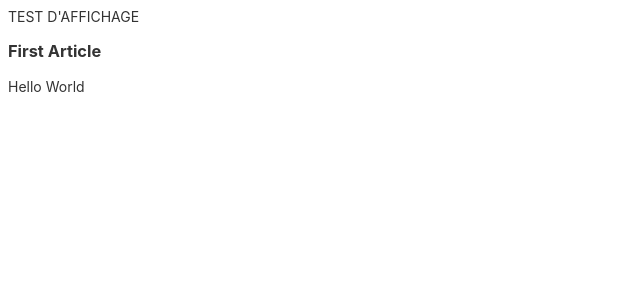
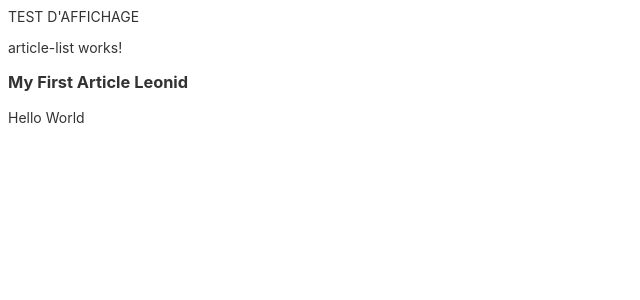
Before and after one commit to Polytech-Paris-Sud-Web/LeonidShuryginTP1Angular, an Angular app: page / in a window 1280 px wide. Shown: the top 300 px of the page, without its empty margins (0-640 px from the left). Built offline with nearby package versions, Linux system fonts and the light colour scheme.

Commit message:
Add articleList component

```diff
--- a/src/app/app.component.html
+++ b/src/app/app.component.html
@@ -1,2 +1,2 @@
 <div>TEST D'AFFICHAGE</div>
-<app-article></app-article>
+<app-article-list></app-article-list>
--- a/src/app/app.module.ts
+++ b/src/app/app.module.ts
@@ -4,13 +4,13 @@ import { BrowserModule } from '@angular/platform-browser';
 import { AppRoutingModule } from './app-routing.module';
 import { AppComponent } from './app.component';
 import { ArticleComponent } from './article/article.component';
-import { ArticlesComponent } from './articles/articles.component';
+import { ArticleListComponent } from './article-list/article-list.component';
 
 @NgModule({
   declarations: [
     AppComponent,
     ArticleComponent,
-    ArticlesComponent
+    ArticleListComponent
   ],
   imports: [
     BrowserModule,
--- /dev/null
+++ b/src/app/article-list/article-list.component.html
@@ -0,0 +1,3 @@
+<p>article-list works!</p>
+<!-- <app-article [title]="'MyTitle'" [customContent]="'MyContent'"></app-article> -->
+<app-article [title]="this.article.title" [customContent]="this.article.content"></app-article>
--- /dev/null
+++ b/src/app/article-list/article-list.component.ts
@@ -0,0 +1,16 @@
+import { Component, OnInit } from '@angular/core';
+
+@Component({
+  selector: 'app-article-list',
+  templateUrl: './article-list.component.html',
+  styleUrls: ['./article-list.component.css']
+})
+export class ArticleListComponent implements OnInit {
+  article = {title: 'My First Article Leonid', content : 'Hello World'};
+
+  constructor() { }
+
+  ngOnInit(): void {
+  }
+
+}
--- a/src/app/article/article.component.ts
+++ b/src/app/article/article.component.ts
@@ -1,4 +1,5 @@
 import { Component, OnInit } from '@angular/core';
+import { Input } from '@angular/core';
 
 @Component({
   selector: 'app-article',
@@ -7,8 +8,10 @@ import { Component, OnInit } from '@angular/core';
 })
 export class ArticleComponent implements OnInit {
 
-  readonly title: string;
-  readonly content: string;
+  @Input()
+  title : string;
+  @Input("customContent")
+  content : string;
 
   constructor(){
     this.title = 'First Article';
--- a/src/app/articles/articles.component.html
+++ /dev/null
@@ -1 +0,0 @@
-<p>articles works!</p>
--- a/src/app/articles/articles.component.ts
+++ /dev/null
@@ -1,15 +0,0 @@
-import { Component, OnInit } from '@angular/core';
-
-@Component({
-  selector: 'app-articles',
-  templateUrl: './articles.component.html',
-  styleUrls: ['./articles.component.css']
-})
-export class ArticlesComponent implements OnInit {
-
-  constructor() { }
-
-  ngOnInit(): void {
-  }
-
-}
```
Also changed, not shown: src/app/article-list/article-list.component.css (added), 1 other file (tests, documents, lock files or other folders).
